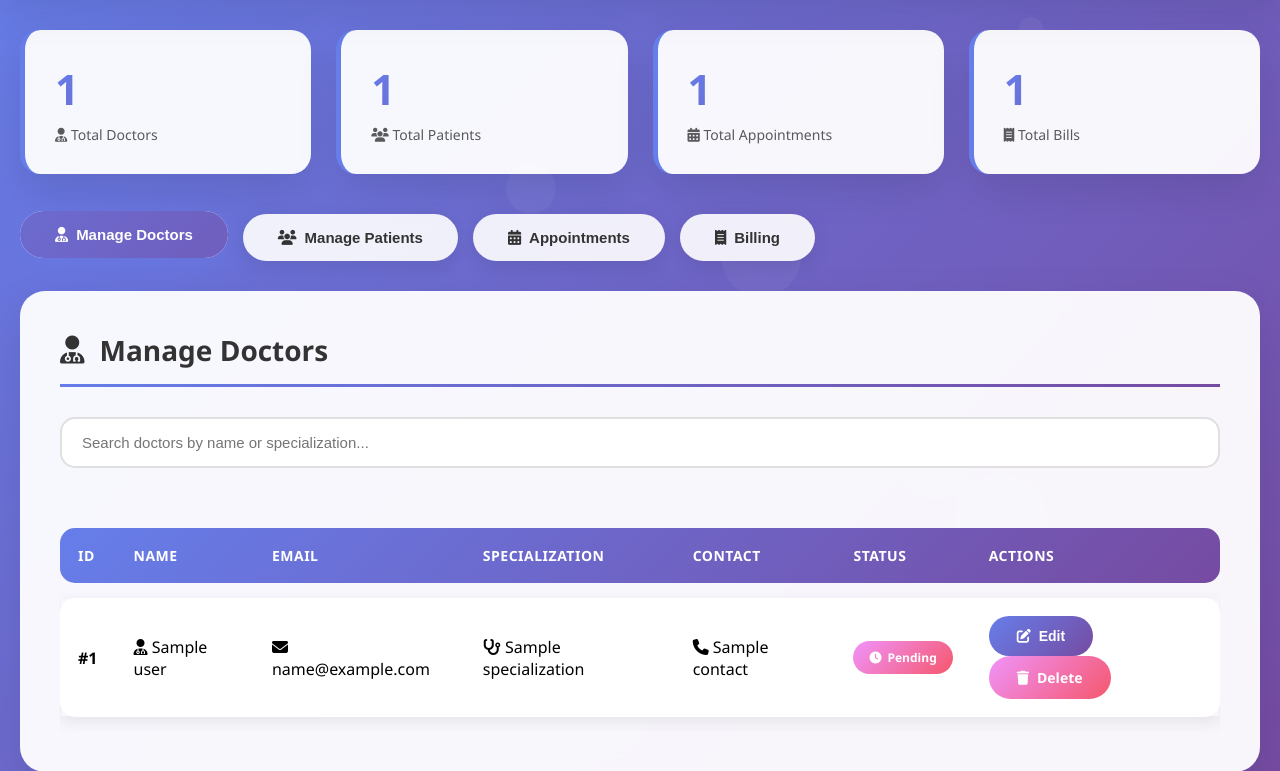
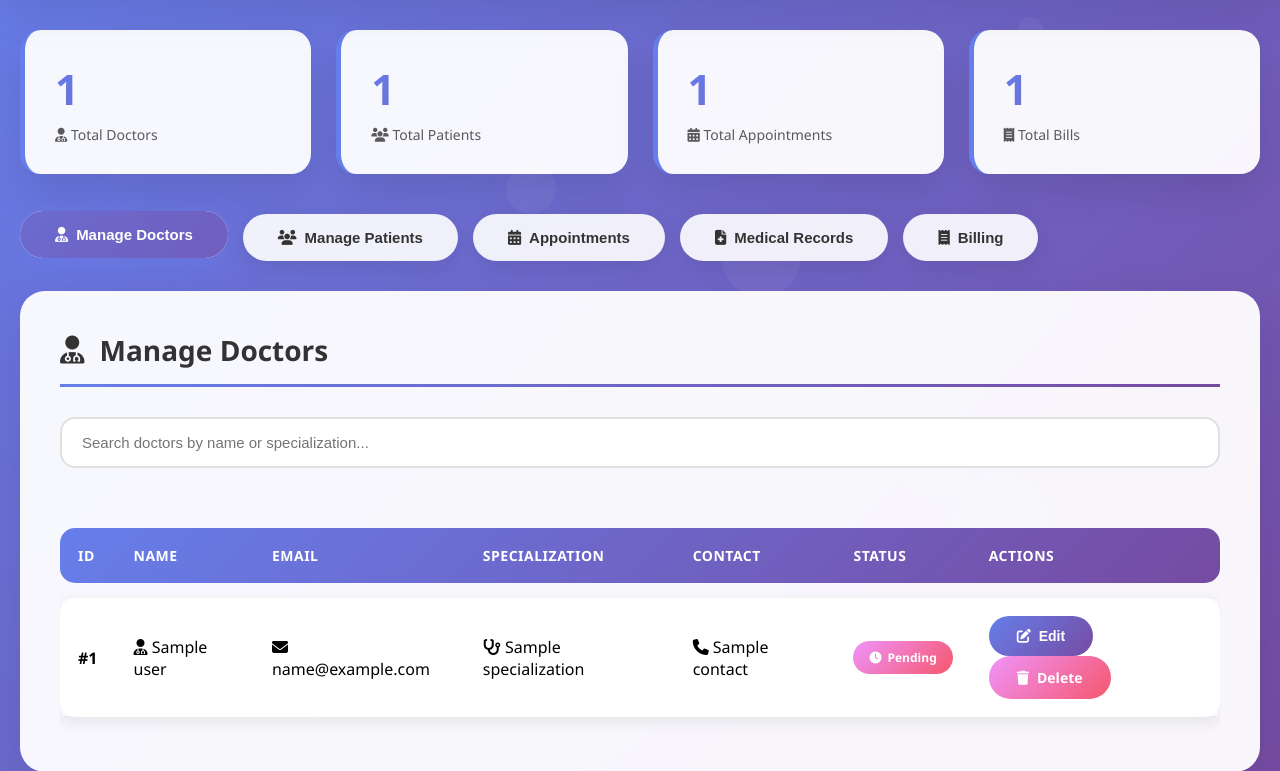
Before and after one commit to AdrishK03/HospitaLink, a Flask app: page /admin/dashboard in a window 1280 px wide. Shown: the part 97-868 px from the top of the page. Run offline with Flask 3, Linux system fonts and the light colour scheme; the visitor is signed in with stand-in values (Sample User, id 1); a database or web service that is not in the repository returns one stand-in record (values such as "Sample title"); some libraries are stand-ins or nearby versions.

Commit message:
Update admin_dashboard.html

```diff
--- a/HMS/templates/admin_dashboard.html
+++ b/HMS/templates/admin_dashboard.html
@@ -699,6 +699,9 @@
             <button class="tab-button" data-tab="appointments">
                 <span><i class="fas fa-calendar-alt"></i> Appointments</span>
             </button>
+            <button class="tab-button" data-tab="medical-records">
+                <span><i class="fas fa-file-medical"></i> Medical Records</span>
+            </button>
             <button class="tab-button" data-tab="billing">
                 <span><i class="fas fa-receipt"></i> Billing</span>
             </button>
@@ -873,6 +876,71 @@
                 <div class="no-data">
                     <i class="fas fa-calendar-times"></i>
                     <p>No appointments found.</p>
+                </div>
+                {% endif %}
+            </div>
+        </div>
+
+        <!-- Medical Records Tab -->
+        <div id="medical-records" class="tab-content">
+            <div class="card">
+                <h2 class="section-title">
+                    <i class="fas fa-file-medical"></i> Medical Records Management
+                </h2>
+
+                <div class="search-box">
+                    <input type="text" id="recordSearch" placeholder="Search by patient or doctor name...">
+                </div>
+
+                {% if medical_records %}
+                <div style="overflow-x: auto;">
+                <table>
+                    <thead>
+                        <tr>
+                            <th>ID</th>
+                            <th>Patient</th>
+                            <th>Doctor</th>
+                            <th>Diagnosis</th>
+                            <th>Prescription</th>
+                            <th>Date</th>
+                            <th>Report</th>
+                        </tr>
+                    </thead>
+                    <tbody id="recordTable">
+                        {% for record in medical_records %}
+                        <tr class="record-row" data-record="{{ record.patient_name.lower() }} {{ record.doctor_name.lower() }}">
+                            <td><strong>#{{ record.id }}</strong></td>
+                            <td><i class="fas fa-user"></i> {{ record.patient_name }}</td>
+                            <td><i class="fas fa-user-md"></i> Dr. {{ record.doctor_name }}</td>
+                            <td>
+                                <span title="{{ record.diagnosis }}">
+                                    {{ record.diagnosis[:50] }}{% if record.diagnosis|length > 50 %}...{% endif %}
+                                </span>
+                            </td>
+                            <td>
+                                <span title="{{ record.prescription }}">
+                                    {{ record.prescription[:50] }}{% if record.prescription|length > 50 %}...{% endif %}
+                                </span>
+                            </td>
+                            <td><i class="fas fa-calendar"></i> {{ record.date }}</td>
+                            <td>
+                                {% if record.report_filename %}
+                                    <a href="/static/uploads/{{ record.report_filename }}" target="_blank" class="btn btn-success">
+                                        <i class="fas fa-download"></i> Download
+                                    </a>
+                                {% else %}
+                                    <span style="color: #999;">No file</span>
+                                {% endif %}
+                            </td>
+                        </tr>
+                        {% endfor %}
+                    </tbody>
+                </table>
+                </div>
+                {% else %}
+                <div class="no-data">
+                    <i class="fas fa-file-medical"></i>
+                    <p>No medical records found.</p>
                 </div>
                 {% endif %}
             </div>
@@ -1162,6 +1230,17 @@
             });
         });
 
+        // Medical Records Search
+        document.getElementById('recordSearch').addEventListener('keyup', function() {
+            const searchTerm = this.value.toLowerCase();
+            const rows = document.querySelectorAll('.record-row');
+
+            rows.forEach(row => {
+                const text = row.getAttribute('data-record') + ' ' + row.textContent.toLowerCase();
+                row.style.display = text.includes(searchTerm) ? '' : 'none';
+            });
+        });
+
         // Ripple effect on buttons
         document.querySelectorAll('.btn, .tab-button').forEach(el => {
             el.addEventListener('click', function(e) {
```
